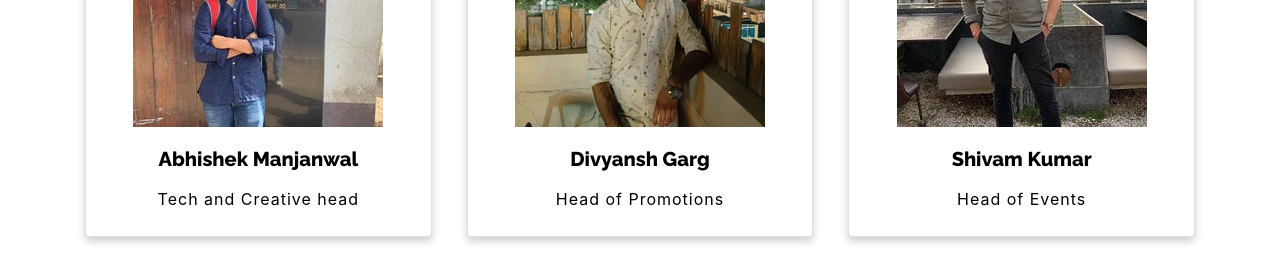
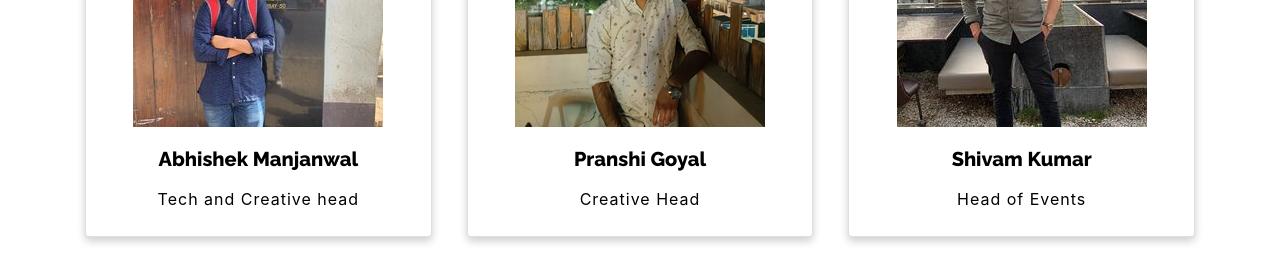
Before and after one commit to Litmus-MUJ/litmus-muj.github.io, a plain HTML site: page index.html in a window 1280 px wide. Shown: the part 4100-4361 px from the top of the page. Drawn offline with Linux system fonts and the light colour scheme.

Commit message:
Update index.html

```diff
--- a/index.html
+++ b/index.html
@@ -245,8 +245,8 @@
             <div class="three-grids-columns card">
                 <i class='fas fa-b' style='font-size:36px' ><img class="lol" src="images/DG.jpg"></i>
 
-                          <h4>Divyansh Garg</h4>
-                          <p>Head of Promotions</p>
+                          <h4>Pranshi Goyal</h4>
+                          <p>Creative Head</p>
 
                       </div>
 
```
